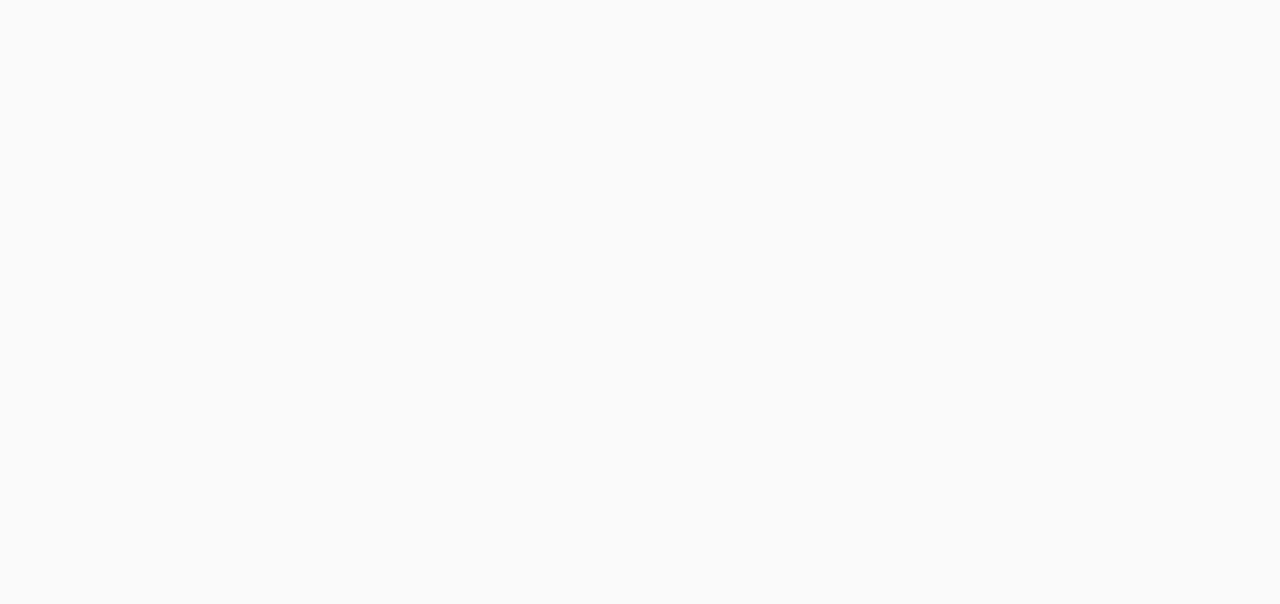
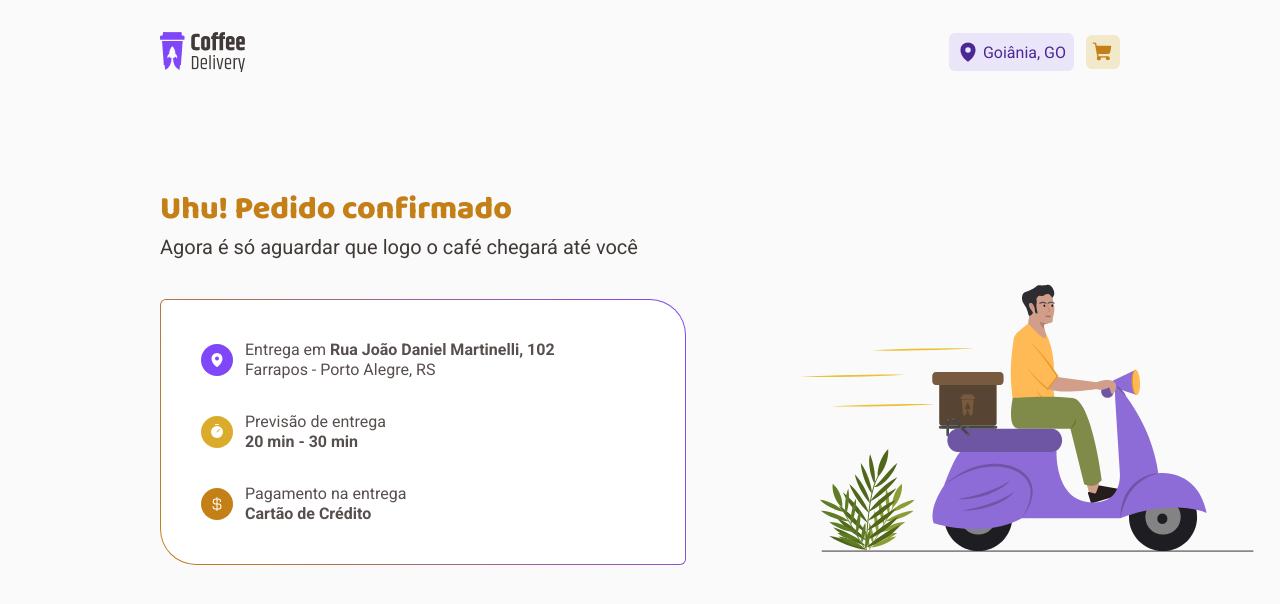
Before and after one commit to Lucasplpx/coffe-delivery, a React (Vite) app: page /checkout/success in a window 1280 px wide. Before the commit this address had no page. Shown: the top 604 px of the page. Built offline with nearby package versions, Linux system fonts and the light colour scheme.

Commit message:
page success

```diff
--- a/src/Router.tsx
+++ b/src/Router.tsx
@@ -2,6 +2,7 @@ import { Route, Routes } from 'react-router-dom';
 import { DefaultLayout } from './layouts/DefaultLayout';
 import { Checkout } from './page/Checkout';
 import { Home } from './page/Home';
+import { Success } from './page/Success';
 
 export function Router() {
   return (
@@ -9,6 +10,7 @@ export function Router() {
       <Route path='/' element={<DefaultLayout />}>
         <Route path='/' element={<Home />} />
         <Route path='/checkout' element={<Checkout />} />
+        <Route path='/checkout/success' element={<Success />} />
       </Route>
     </Routes>
   );
--- /dev/null
+++ b/src/page/Success/index.tsx
@@ -0,0 +1,70 @@
+import { CurrencyDollar, MapPin, Timer } from 'phosphor-react';
+import { useTheme } from 'styled-components';
+
+import deliverySVG from '../../assets/img/delivery.svg';
+
+import {
+  DescriptionDelivery,
+  DescriptionImage,
+  IconWrapper,
+  Info,
+  ItemInfo,
+  OrderInfo,
+  Subtitle,
+  SuccessContainer,
+  Title,
+} from './styles';
+
+export function Success() {
+  const theme = useTheme();
+
+  return (
+    <SuccessContainer>
+      <DescriptionDelivery>
+        <Title>Uhu! Pedido confirmado</Title>
+        <Subtitle>
+          Agora é só aguardar que logo o café chegará até você
+        </Subtitle>
+
+        <OrderInfo>
+          <ItemInfo>
+            <IconWrapper bgcolor={theme.purple}>
+              <MapPin size={16} weight='fill' />
+            </IconWrapper>
+            <Info>
+              <p>
+                Entrega em <span>Rua João Daniel Martinelli, 102</span>
+              </p>
+              <p>Farrapos - Porto Alegre, RS</p>
+            </Info>
+          </ItemInfo>
+          <ItemInfo>
+            <IconWrapper bgcolor={theme.yellow}>
+              <Timer size={16} weight='fill' />
+            </IconWrapper>
+            <Info>
+              <p>Previsão de entrega</p>
+              <p>
+                <span>20 min - 30 min </span>
+              </p>
+            </Info>
+          </ItemInfo>
+          <ItemInfo>
+            <IconWrapper bgcolor={theme['yellow-dark']}>
+              <CurrencyDollar size={16} weight='fill' />
+            </IconWrapper>
+            <Info>
+              <p>Pagamento na entrega</p>
+              <p>
+                <span>Cartão de Crédito</span>
+              </p>
+            </Info>
+          </ItemInfo>
+        </OrderInfo>
+      </DescriptionDelivery>
+      <DescriptionImage>
+        <img src={deliverySVG} alt='' />
+      </DescriptionImage>
+    </SuccessContainer>
+  );
+}
--- /dev/null
+++ b/src/page/Success/styles.ts
@@ -0,0 +1,89 @@
+import styled from 'styled-components';
+
+export const SuccessContainer = styled.div`
+  display: grid;
+  grid-template-columns: repeat(2, 1fr);
+
+  gap: 102px;
+
+  padding: 80px 160px 0px;
+`;
+
+export const DescriptionDelivery = styled.div``;
+
+export const Title = styled.h1`
+  font-size: 2rem;
+  font-family: 'Baloo 2', cursive;
+  font-weight: 800;
+
+  color: ${({ theme }) => theme['yellow-dark']};
+`;
+
+export const Subtitle = styled.h2`
+  font-size: 1.25rem;
+  font-weight: 400;
+
+  color: ${({ theme }) => theme['base-subtitle']};
+`;
+
+export const OrderInfo = styled.div`
+  display: flex;
+  flex-direction: column;
+  gap: 32px;
+
+  width: 526px;
+  padding: 40px;
+  margin-top: 40px;
+
+  background: linear-gradient(#fff, #fff) padding-box,
+    linear-gradient(
+        65deg,
+        ${({ theme }) => theme['yellow-dark']},
+        ${({ theme }) => theme['purple']}
+      )
+      border-box;
+  border: 1px solid transparent;
+  border-radius: 6px 36px;
+`;
+
+export const ItemInfo = styled.div`
+  display: flex;
+  align-items: center;
+  gap: 12px;
+`;
+
+export const Info = styled.div`
+  line-height: 20px;
+  p {
+    color: ${({ theme }) => theme['base-text']};
+  }
+
+  span {
+    font-weight: 700;
+  }
+`;
+
+interface IconWrapperProps {
+  bgcolor?: string;
+}
+
+export const IconWrapper = styled.div<IconWrapperProps>`
+  background: ${({ bgcolor }) => bgcolor};
+
+  border-radius: 999px;
+  width: 32px;
+  height: 32px;
+
+  display: flex;
+  justify-content: center;
+  align-items: center;
+
+  svg {
+    color: ${({ theme }) => theme.white};
+  }
+`;
+
+export const DescriptionImage = styled.div`
+  align-content: end;
+  display: grid;
+`;
```
Also changed, not shown: src/assets/img/delivery.svg (added).
